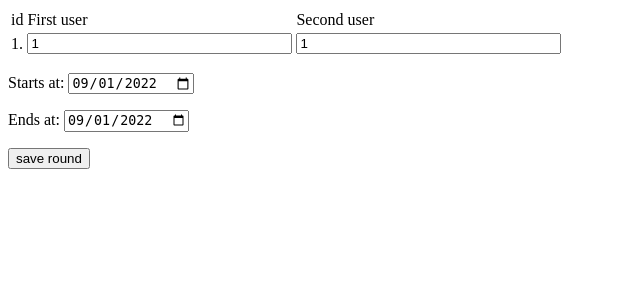
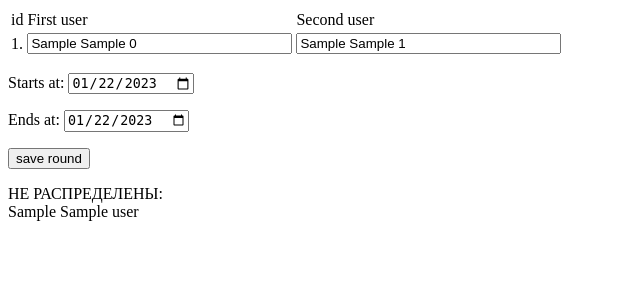
Before and after one commit to Lis1337/random_profit, a Django app: template rounds/templates/validate_pairs.html in a window 1280 px wide. Shown: the top 300 px of the page, without its empty margins (0-640 px from the left). Run offline with Django 4.2, Linux system fonts and the light colour scheme; the template is opened without the code that fills it: most values are stand-ins (such as "Sample title", 1, 10 or a date in 2020); data that the repository does not hold is empty.

Commit message:
some minor mixes, still not ready

```diff
--- a/rounds/templates/validate_pairs.html
+++ b/rounds/templates/validate_pairs.html
@@ -22,12 +22,15 @@
             </td>
             <td>
                 <input id="first_user" type="text" name="first_user" maxlength="30" size="30" required
-                value="{{ pair.0.id }}"
+{#                value="{{ pair.0.id }}"#}
+                value="{{ pair.0.first_name }} {{ pair.0.second_name }}"
                 readonly>
             </td>
             <td>
                 <input id="second_user" type="text" name="second_user" maxlength="30" size="30" required
-                value="{{ pair.1.id }}"
+{#                value="{{ pair.1.id }}"#}
+
+                value="{{ pair.1.first_name }} {{ pair.1.second_name }}"
                 readonly>
             </td>
         </tr>
@@ -36,12 +39,20 @@
     </table>
 
     <p>
-        Starts at: <input id="starts_at" type="date" name="starts_at" value="2022-09-01">
+        Starts at: <input id="starts_at" type="date" name="starts_at" value="2023-01-22">
     </p>
     <p>
-        Ends at: <input id="ends_at" type="date" name="ends_at" value="2022-09-01">
+        Ends at: <input id="ends_at" type="date" name="ends_at" value="2023-01-22">
     </p>
     <p>
         <input type="submit" value="save round">
     </p>
+
+НЕ РАСПРЕДЕЛЕНЫ:
+<br>
+    {% for user in users_with_no_pair %}
+        {{ user.first_name }}
+        {{ user.second_name }}
+        <br>
+    {% endfor %}
 </form>
```
Also changed, not shown: rounds/views.py (+30 -22 lines), 1 other file.
